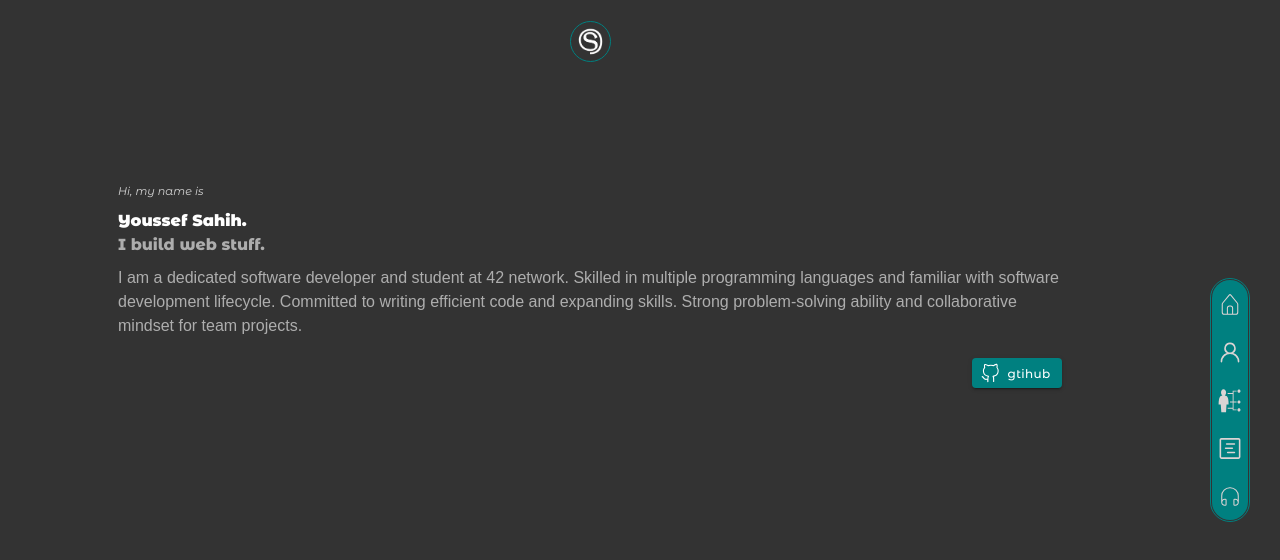
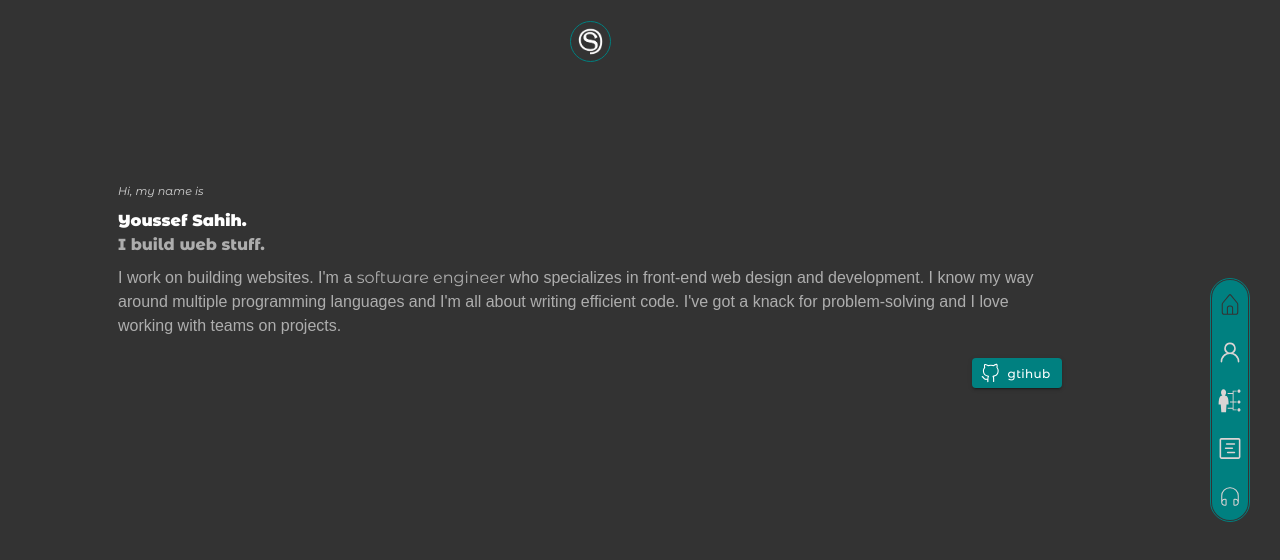
Before and after one commit to ysahih/Portfolio, a Next.js app in the folder my-app/: page / in a window 1280 px wide. Shown: the top 560 px of the page. Built offline with nearby package versions, Linux system fonts and the light colour scheme; a web font is replaced by a local one.

Commit message:
install next

```diff
--- a/my-app/app/Components/Home.tsx
+++ b/my-app/app/Components/Home.tsx
@@ -17,7 +17,7 @@ const Home = ()=> {
           </div>
 
           <div className="me">
-            <p className="fourthline">I am a dedicated software developer and student at 42 network. Skilled in multiple programming languages and familiar with software development lifecycle. Committed to writing      efficient code and expanding skills. Strong problem-solving ability and collaborative mindset for team projects.</p>
+            <p className="fourthline">I work on building websites. I'm a <strong>  software engineer </strong> who specializes in front-end web design and development. I know my way around multiple programming languages and I'm all about writing efficient code. I've got a knack for problem-solving and I love working with teams on projects.</p>
           </div>
 
           <div className="githubutton">
--- a/my-app/app/Components/Navbar.tsx
+++ b/my-app/app/Components/Navbar.tsx
@@ -7,12 +7,26 @@ import { CiHeadphones } from "react-icons/ci";
 import { useEffect } from "react";
 
 const NavBar = () =>{
+
+  useEffect(() => {
+    const button = document.getElementById('home');
+
+    // Add the hover effect class when the component mounts
+    button?.classList.add('homehover');
+
+    // Cleanup function to remove the hover effect class when the component unmounts
+    return () => {
+      button?.classList.remove('homehover');
+    };
+  }, []);
+
+
     return (
       <>
       <div className="navContainer">
         <ul className="navbar">
           <li><a className="section flex" href="#welcome-page">
-              <CiHome className="Picon"/>  <span>Home</span></a>
+              <CiHome className="Picon"  id="home"/>  <span>Home</span></a>
           </li>
 
           <li><a className="section flex" href="#about">
--- a/my-app/app/globals.css
+++ b/my-app/app/globals.css
@@ -90,7 +90,10 @@
   color: var(--background);
 }
 
+.homehover{
+  color: var(--background);
 
+}
 
   /*---: */
 
@@ -537,6 +540,7 @@ textarea {
   opacity: .6;
 }
 
+
 .fourthline{
   opacity: .6;
   font-family: "Asap Condensed", sans-serif;
--- a/my-app/package.json
+++ b/my-app/package.json
@@ -14,7 +14,7 @@
     "@mui/material": "^5.15.15",
     "@react-pdf/renderer": "^3.4.2",
     "emailjs-com": "^3.2.0",
-    "next": "14.2.2",
+    "next": "^14.2.2",
     "react": "^18",
     "react-dom": "^18",
     "react-hot-toast": "^2.4.1",
```
Also changed, not shown: 1 other file (tests, documents, lock files or other folders).
